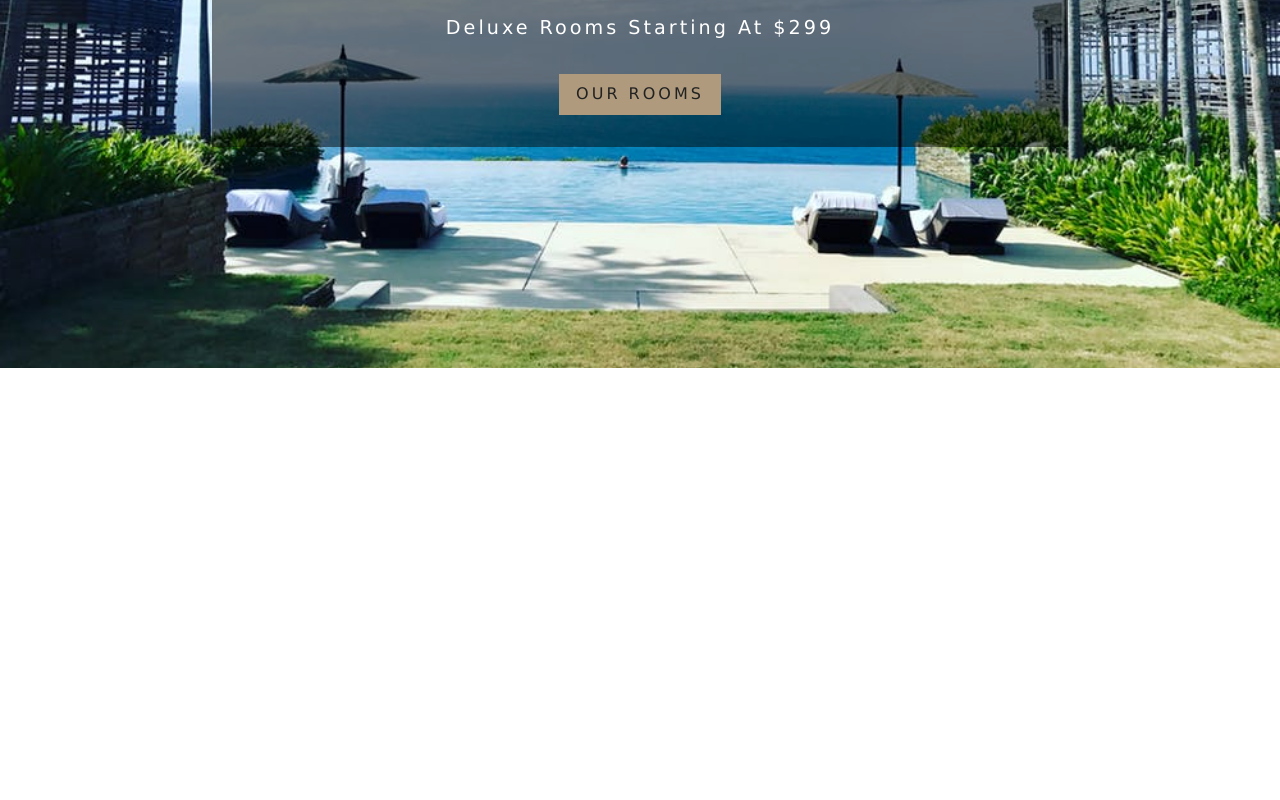
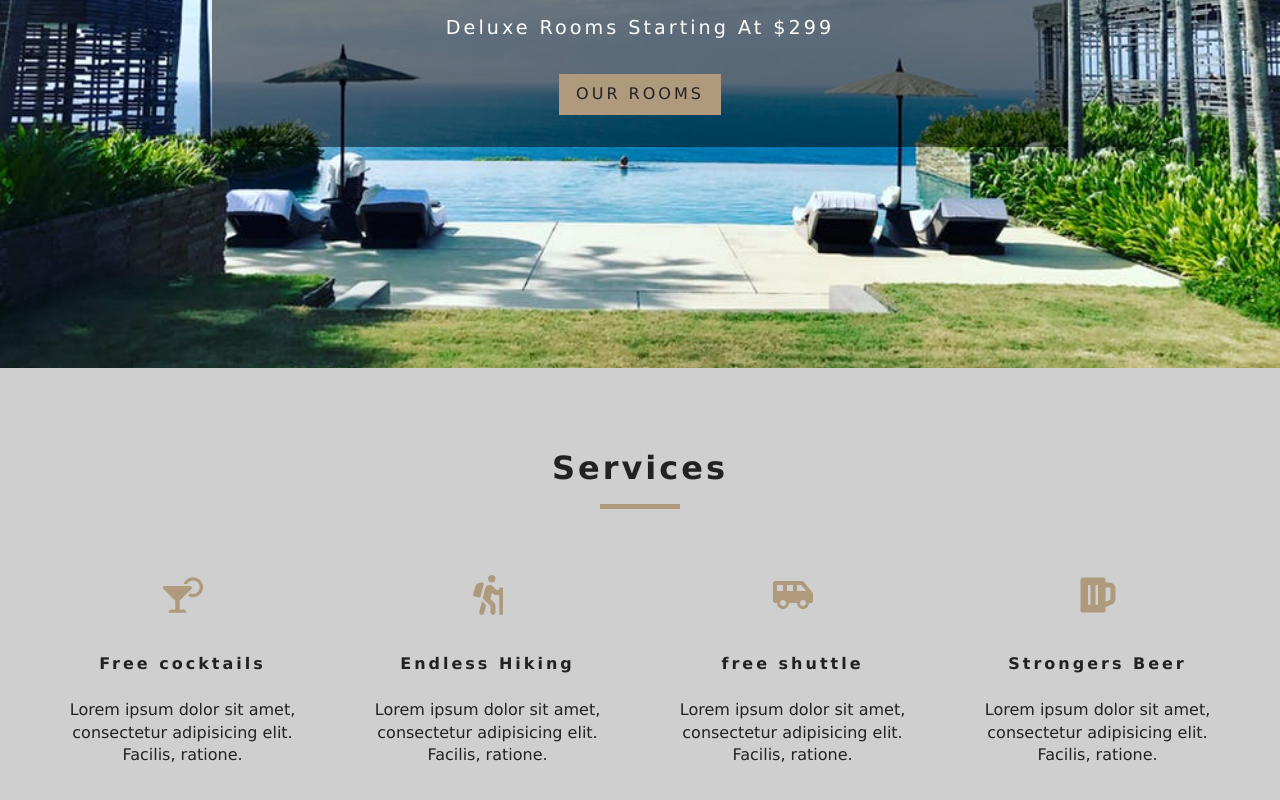
Before and after one commit to PaliyStepan/resortReact, a React (Create React App) app: page / in a window 1280 px wide. Shown: the part 432-1232 px from the top of the page. Before the commit the page ends 800 px from the top, so only its background shows below. Built offline with nearby package versions, Linux system fonts and the light colour scheme.

Commit message:
add services section

```diff
--- /dev/null
+++ b/src/components/Services.js
@@ -0,0 +1,49 @@
+import React, {Component} from "react";
+import {FaCocktail, FaHiking, FaShuttleVan, FaBeer} from "react-icons/fa";
+import Title from "./Title";
+
+class Services extends Component{
+    state = {
+        services: [
+            {
+                icon: <FaCocktail/>,
+                title: "Free cocktails",
+                info: 'Lorem ipsum dolor sit amet, consectetur adipisicing elit. Facilis, ratione.'
+            },
+            {
+                icon: <FaHiking/>,
+                title: "Endless Hiking",
+                info: 'Lorem ipsum dolor sit amet, consectetur adipisicing elit. Facilis, ratione.'
+            },
+            {
+                icon: <FaShuttleVan/>,
+                title: "free shuttle",
+                info: 'Lorem ipsum dolor sit amet, consectetur adipisicing elit. Facilis, ratione.'
+            },
+            {
+                icon: <FaBeer/>,
+                title: "Strongers Beer",
+                info: 'Lorem ipsum dolor sit amet, consectetur adipisicing elit. Facilis, ratione.'
+            },
+        ]
+    };
+    render() {
+        return(
+            <section className="services">
+                <Title title="services" />
+                <div className="services-center">
+                    {this.state.services.map((item, index) =>(
+                        <article key={index} className="service">
+                            <span>{item.icon}</span>
+                            <h6>{item.title}</h6>
+                            <p>{item.info}</p>
+                        </article>
+                    ))}
+                </div>
+            </section>
+        )
+    }
+}
+
+
+export default Services;
--- /dev/null
+++ b/src/components/Title.js
@@ -0,0 +1,17 @@
+import React from "react";
+
+
+const Title = ({title}) => {
+    return(
+        <div className="section-title">
+            <h4>{title}</h4>
+            <div></div>
+        </div>
+
+    )
+};
+
+
+
+
+export default Title;
--- a/src/pages/Home.js
+++ b/src/pages/Home.js
@@ -2,9 +2,11 @@
 import Hero from "../components/Hero";
 import Banner from "../components/Banner";
 import {Link} from "react-router-dom";
+import Services from "../components/Services";
 
 export default function Home() {
     return(
+        <React.Fragment>
             <Hero>
                 <Banner title="luxurious rooms" subtitle="deluxe rooms starting at $299">
                     <Link to='/rooms' className="btn-primary">
@@ -12,5 +14,7 @@
                     </Link>
                 </Banner>
             </Hero>
+            <Services />
+        </React.Fragment>
     )
 }
```
Lines whose indentation alone changed are shown as unchanged.
